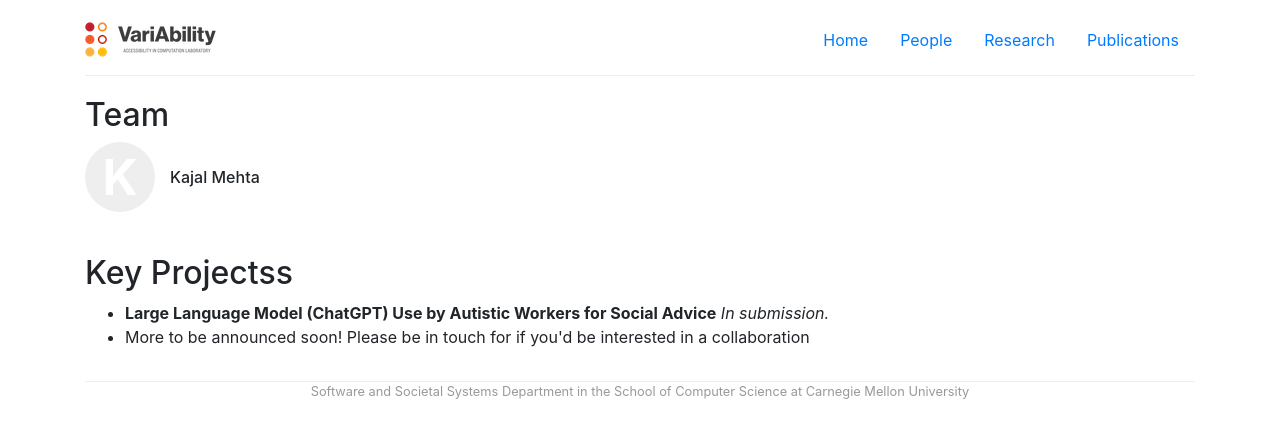
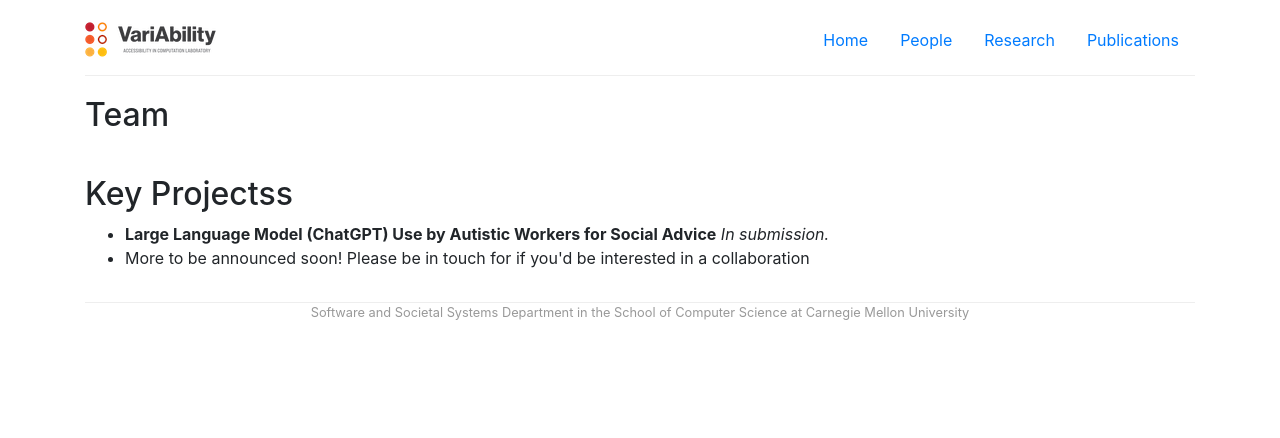
Before and after one commit to cmu-variability/cmu-variability.github.io, a Jekyll site: the page built from social-accept-AT.html, in a window 1280 px wide. Shown: the top 438 px of the page. Built offline with Jekyll 4.4.1, drawn with Linux system fonts in a browser that asks for light colours.

Commit message:
Update social-accept-AT.html
team member match fix

```diff
--- a/social-accept-AT.html
+++ b/social-accept-AT.html
@@ -19,7 +19,7 @@ role-tables:
         <div class="col-md-6">
             {% for item in site.data.people %}
                 {% assign person = item[1] %}
-                {% if person.relevant-proj == "design-for-nd" %}
+                {% if person.relevant-proj == "social-accept-AT" %}
                     {% include person.html person=person image=true %}
                 {% endif %}
             {% endfor %}
```
